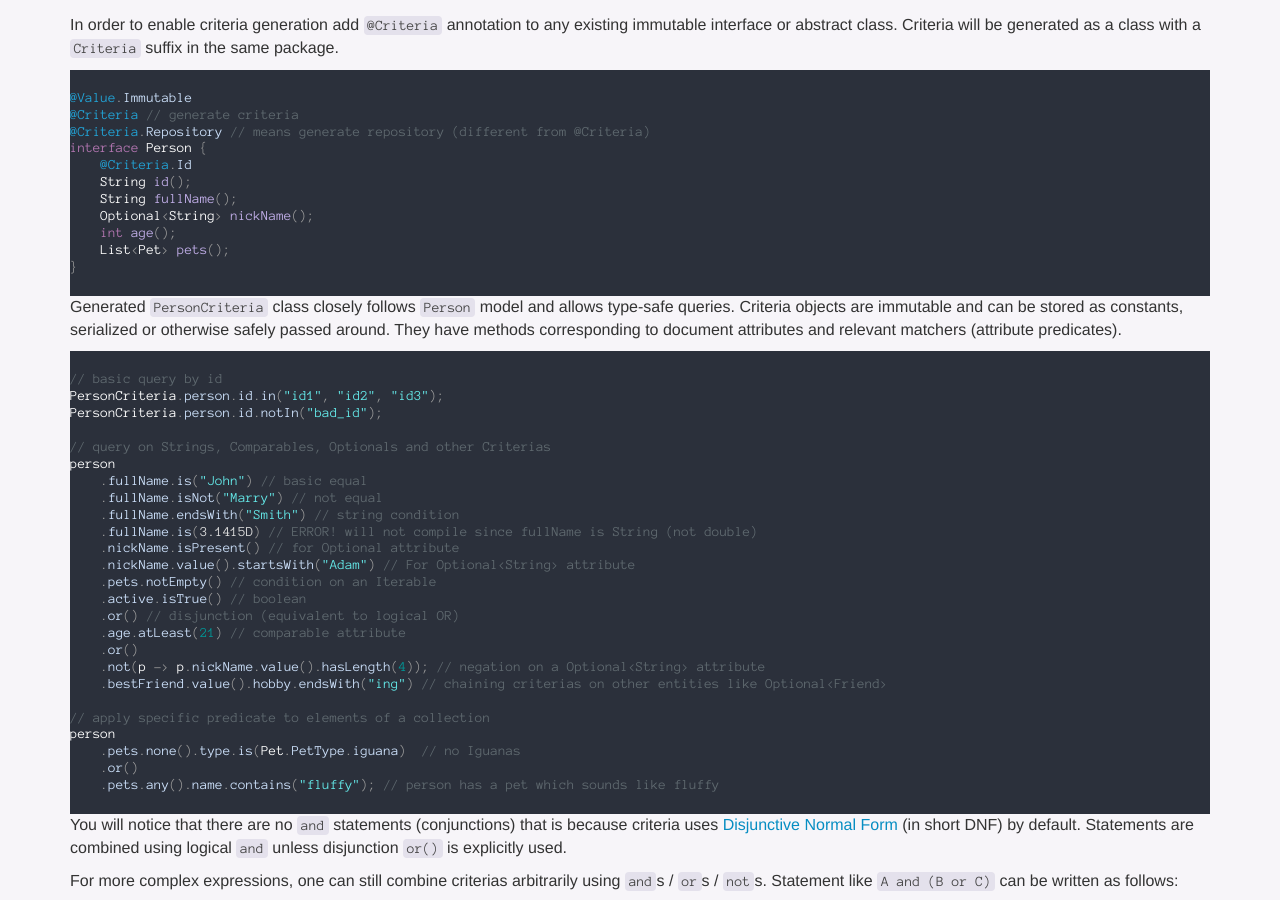
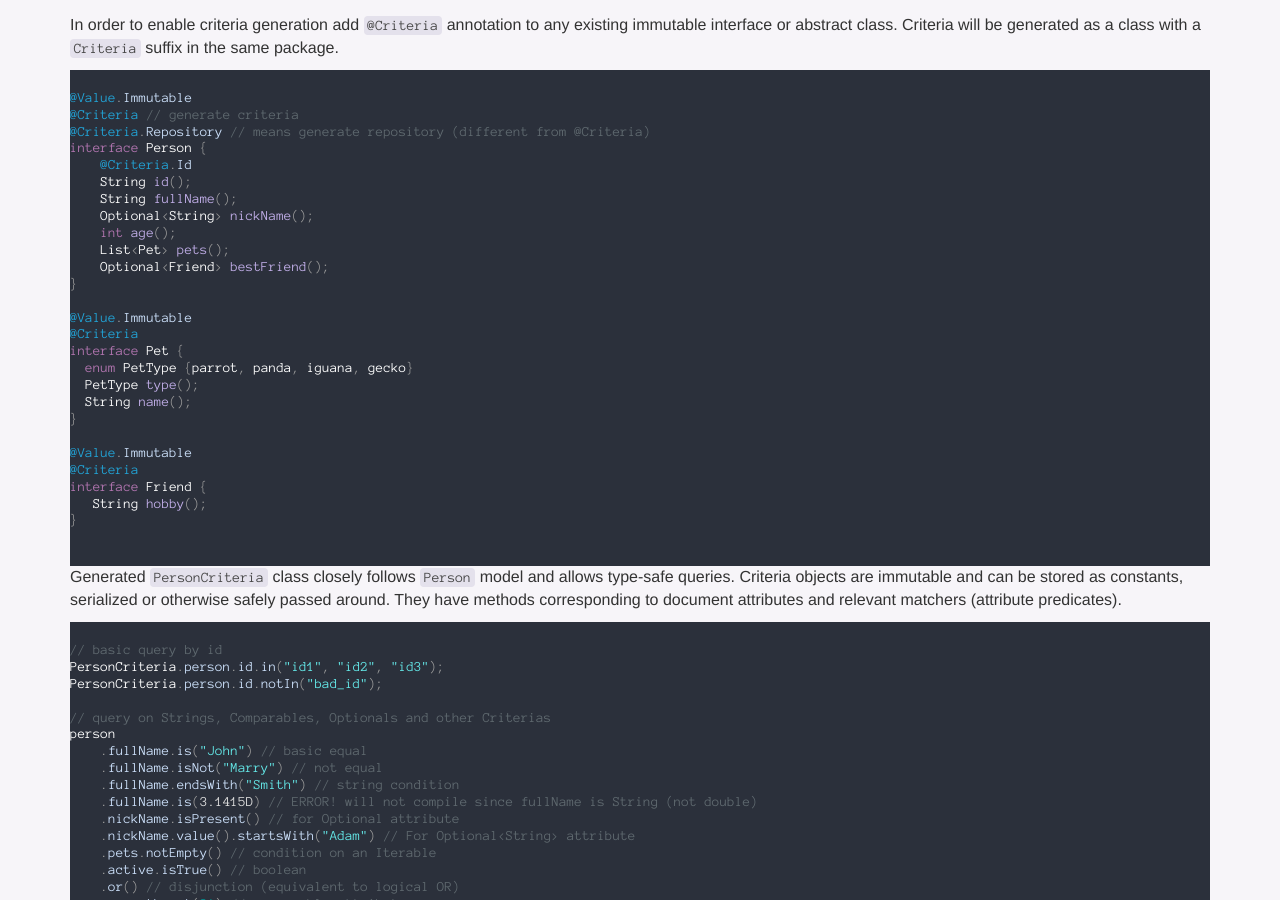
Before and after one commit to immutables/immutables.github.io, a Jekyll site: the page built from criteria.md, in a window 1280 px wide and 900 px high, scrolled down 722 px. Built offline with Jekyll 4.4.1, drawn with Linux system fonts in a browser that asks for light colours; nearby versions of some CDN libraries; Markdown is read by kramdown in place of the engine named in the settings.

Commit message:
Add Pet and Friend classes to criteria example

````diff
--- a/criteria.md
+++ b/criteria.md
@@ -35,7 +35,23 @@ interface Person {
     Optional<String> nickName();
     int age();
     List<Pet> pets();
+    Optional<Friend> bestFriend();
 }
+
+@Value.Immutable
+@Criteria
+interface Pet {
+  enum PetType {parrot, panda, iguana, gecko}
+  PetType type();
+  String name();
+}
+
+@Value.Immutable
+@Criteria
+interface Friend {
+   String hobby();
+}
+
 ```
 
 Generated `PersonCriteria` class closely follows `Person` model and allows type-safe queries. Criteria objects are immutable and can be stored as constants, serialized or otherwise safely passed around. They have methods corresponding to document attributes and relevant matchers (attribute predicates).
````
